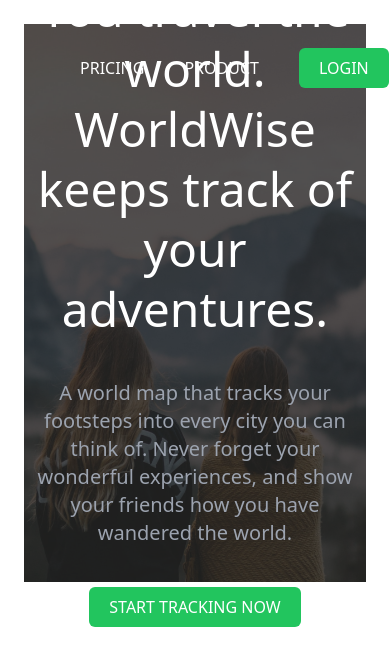
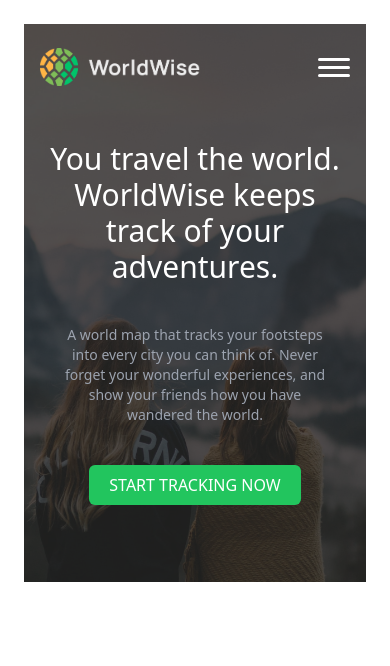
Before and after one commit to negar-karimnejad/The-Atomic-Blog, a React (Vite) app: page / in a window 390 px wide. Shown: the top 666 px of the page. Built offline with nearby package versions, Linux system fonts and the light colour scheme.

Commit message:
homepage responsive

```diff
--- /dev/null
+++ b/src/components/DropdownLink.jsx
@@ -0,0 +1,37 @@
+import { Link } from "react-router-dom";
+
+function DropdownLink() {
+  const pathname = window.location.pathname;
+
+  return (
+    <div
+      onClick={(e) => e.stopPropagation()}
+      className="w-40 flex md:hidden flex-col items-start  absolute right-0 top-10 gap-2 text-gray-500 bg-white rounded-md p-3 font-medium"
+    >
+      <Link
+        to={"/pricing"}
+        className={`${
+          pathname === "/pricing" && "text-green-400"
+        } hover:text-gray-700`}
+      >
+        PRICING
+      </Link>
+      <Link
+        to={"/product"}
+        className={`${
+          pathname === "/product" && "text-green-400"
+        } hover:text-gray-700`}
+      >
+        PRODUCT
+      </Link>
+      <Link
+        to="/login"
+        className="border border-white border-t-gray-200 w-full pt-2 hover:text-gray-700"
+      >
+        LOGIN
+      </Link>
+    </div>
+  );
+}
+
+export default DropdownLink;
--- a/src/components/FullpageLoader.jsx
+++ b/src/components/FullpageLoader.jsx
@@ -2,7 +2,7 @@
 
 function FullpageLoader() {
   return (
-    <div className="w-full h-full flex items-center justify-center mx-auto">
+    <div className="w-full h-full bg-gray-800 flex items-center justify-center mx-auto">
       <Loader />
     </div>
   );
--- a/src/components/Logo.jsx
+++ b/src/components/Logo.jsx
@@ -3,7 +3,12 @@
 function Logo() {
   return (
     <Link to={"/"}>
-      <img loading="lazy" src="/logo.png" alt="" className="w-56 object-cover" />
+      <img
+        loading="lazy"
+        src="/logo.png"
+        alt="logo"
+        className="w-56 max-sm:w-40 object-cover"
+      />
     </Link>
   );
 }
--- /dev/null
+++ b/src/components/MobileMenu.jsx
@@ -0,0 +1,16 @@
+/* eslint-disable react/prop-types */
+function MobileMenu({ toggleMenu }) {
+  return (
+    <div
+      className="w-8 h-8 flex items-center justify-center cursor-pointer"
+      onClick={toggleMenu}
+    >
+      <div className="relative w-full h-[3px] rounded-lg bg-white">
+        <div className="absolute bottom-2 w-full h-[3px] rounded-lg bg-white"></div>
+        <div className="absolute top-2 w-full h-[3px] rounded-lg bg-white"></div>
+      </div>
+    </div>
+  );
+}
+
+export default MobileMenu;
--- /dev/null
+++ b/src/components/NavLink.jsx
@@ -0,0 +1,30 @@
+import { Link } from "react-router-dom";
+import Button from "./Button";
+
+function NavLink() {
+  const pathname = window.location.pathname;
+
+  return (
+    <div className="hidden md:flex items-center gap-5 lg:gap-10 text-white font-medium">
+      <Link
+        to={"/pricing"}
+        className={`${pathname === "/pricing" && "text-green-400"}`}
+      >
+        PRICING
+      </Link>
+      <Link
+        to={"/product"}
+        className={`${pathname === "/product" && "text-green-400"}`}
+      >
+        PRODUCT
+      </Link>
+      <Link to="/login">
+        <Button varient={"primary"} type="button" onClick={() => {}}>
+          LOGIN
+        </Button>
+      </Link>
+    </div>
+  );
+}
+
+export default NavLink;
--- a/src/components/Navbar.jsx
+++ b/src/components/Navbar.jsx
@@ -1,31 +1,26 @@
-import { Link } from "react-router-dom";
-import Button from "./Button";
+import { useState } from "react";
+import DropdownLink from "./DropdownLink";
 import Logo from "./Logo";
+import MobileMenu from "./MobileMenu";
+import NavLink from "./NavLink";
 
 function Navbar() {
-  const pathname = window.location.pathname;
+  const [isShow, setIsShow] = useState(false);
+
+  const toggleMenu = () => {
+    setIsShow((prev) => !prev);
+  };
 
   return (
-    <div className="absolute z-50 w-full right-0 top-0 px-20 py-12 flex items-center justify-between">
+    <div className="absolute z-50 w-full right-0 top-0 md:px-20 px-10 py-12 flex items-center justify-between">
       <Logo />
-      <div className="flex items-center gap-10 text-white font-medium">
-        <Link
-          to={"/pricing"}
-          className={`${pathname === "/pricing" && "text-green-400"}`}
-        >
-          PRICING
-        </Link>
-        <Link
-          to={"/product"}
-          className={`${pathname === "/product" && "text-green-400"}`}
-        >
-          PRODUCT
-        </Link>
-        <Link to="/login">
-          <Button varient={"primary"} type="button" onClick={() => {}}>
-            LOGIN
-          </Button>
-        </Link>
+
+      <NavLink />
+
+      {/* Mobile Menu */}
+      <div className="relative md:hidden">
+        <MobileMenu toggleMenu={toggleMenu} />
+        {isShow && <DropdownLink />}
       </div>
     </div>
   );
--- a/src/pages/Homepage.jsx
+++ b/src/pages/Homepage.jsx
@@ -7,15 +7,14 @@
   return (
     <>
       <Navbar />
-
       <div className="relative bg-[url('/bg.jpg')] bg-cover bg-no-repeat bg-center w-full h-full text-white gap-5 text-xl text-center flex flex-col items-center justify-center">
-        <div className="z-20">
-          <h1 className="text-5xl font-medium mb-10 leading-[60px]">
+        <div className="z-20 max-md:px-3 max-md:mt-10">
+          <h1 className="lg:text-5xl text-4xl max-sm:text-3xl sm:px-5 font-medium mb-10 lg:leading-[60px]">
             You travel the world. <br />
             WorldWise keeps track of your adventures.
           </h1>
 
-          <p className="max-w-4xl text-gray-400 mb-10">
+          <p className="max-md:text-sm max-w-4xl px-5 text-gray-400 mb-10">
             A world map that tracks your footsteps into every city you can think
             of. Never forget your wonderful experiences, and show your friends
             how you have wandered the world.
--- a/src/routes.jsx
+++ b/src/routes.jsx
@@ -8,6 +8,7 @@
 import ProtectedRoute from "./pages/ProtectedRoute";
 
 // Optimizing Bundle Size With Code Splitting
+
 const AppLayout = lazy(() => import("./pages/AppLayout"));
 const Homepage = lazy(() => import("./pages/Homepage"));
 const Login = lazy(() => import("./pages/Login"));
```
